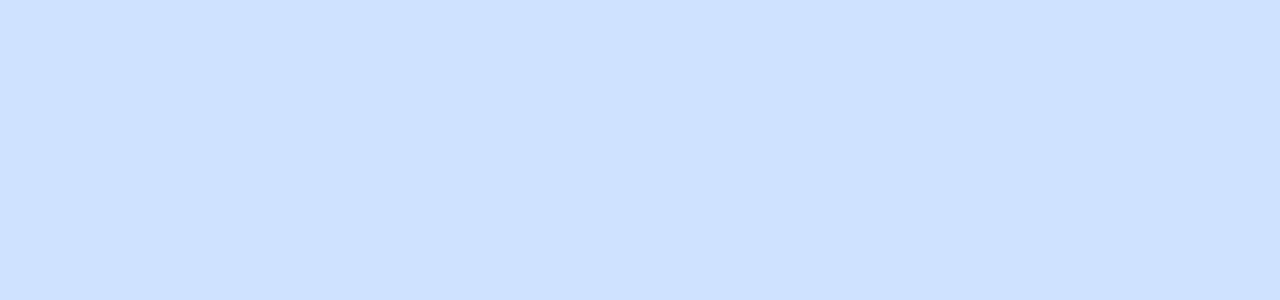
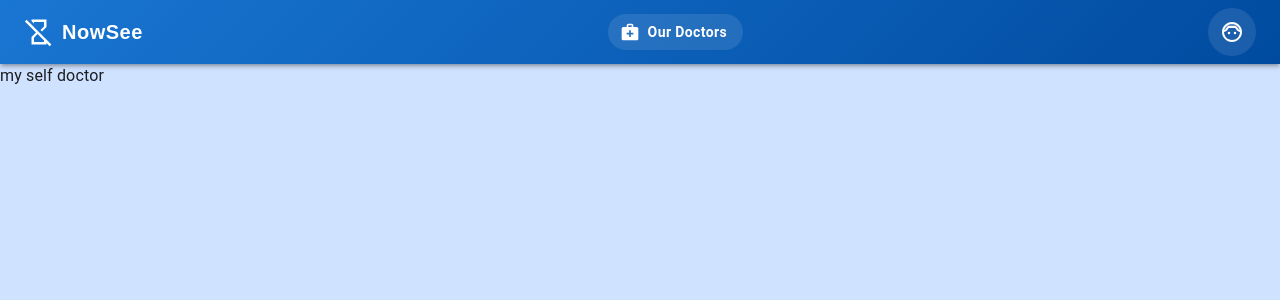
Before and after one commit to nikhil8-hue/NowSee, a React (Vite) app in the folder +1hr.0.1/Frontend/: page /doctors in a window 1280 px wide. Before the commit this address had no page. Shown: the top 300 px of the page. Built offline with nearby package versions, Linux system fonts and the light colour scheme.

Commit message:
doctorBoard is setup

```diff
--- a/+1hr.0.1/Frontend/src/App.jsx
+++ b/+1hr.0.1/Frontend/src/App.jsx
@@ -7,6 +7,7 @@ import BookTest from "./pages/PatientBoard/BookTest";
 import MedicalStore from "./pages/PatientBoard/MedicalStore";
 import Appointment from "./pages/PatientBoard/BookAppointment";
 import VideoCall from "./pages/PatientBoard/VideoCall";
+import DoctorBoard from "./pages/DoctorBoard/DoctorBoard";
 import { CssBaseline } from "@mui/material";
 
 
@@ -27,6 +28,8 @@ function App() {
           <Route path ="/medicalstore" element={<MedicalStore/>}/>
           <Route path ="/bookappointment" element={<Appointment/>}/>
           <Route path="/videocall" element={<VideoCall/>}/>
+          {/* Doctor Board Routes  */}
+          <Route path="/doctors" element={<DoctorBoard/>}/>
           {/* Add all other routes that need Nav here */}
         </Route>
       </Routes>
--- a/+1hr.0.1/Frontend/src/pages/AuthPages/Role.jsx
+++ b/+1hr.0.1/Frontend/src/pages/AuthPages/Role.jsx
@@ -14,8 +14,10 @@ import {
   HealthAndSafety, MedicationLiquid, Biotech,
   Emergency, Notifications, Drafts, MarkEmailRead, MarkEmailUnread
 } from '@mui/icons-material';
+import { useNavigate } from 'react-router-dom';
 
 const ChooseRole = () => {
+  const navigate=useNavigate();
   const floatingIcons = [
     { icon: <MedicalServices fontSize="large" />, position: { top: '10%', left: '10%' }, color: '#e0e0e0' },
     { icon: <MonitorHeart fontSize="large" />, position: { top: '20%', right: '15%' }, color: '#bb9988' },
@@ -121,6 +123,7 @@ const ChooseRole = () => {
                 </Button>
 
                 <Button
+                onClick={() => navigate("/doctors")}
                   variant="contained"
                   size="large"
                   startIcon={<LocalHospitalIcon/>}
--- a/+1hr.0.1/Frontend/src/pages/DoctorBoard/DoctorBoard.jsx
+++ b/+1hr.0.1/Frontend/src/pages/DoctorBoard/DoctorBoard.jsx
@@ -0,0 +1,12 @@
+import React from "react";
+
+const DoctorBoard=()=>{
+    return(
+        <div>
+            my self doctor
+        </div>
+
+    )
+}
+
+export default DoctorBoard
```
Also changed, not shown: +1hr.0.1/Frontend/src/pages/Dashboard/Dashboard.jsx (deleted).
